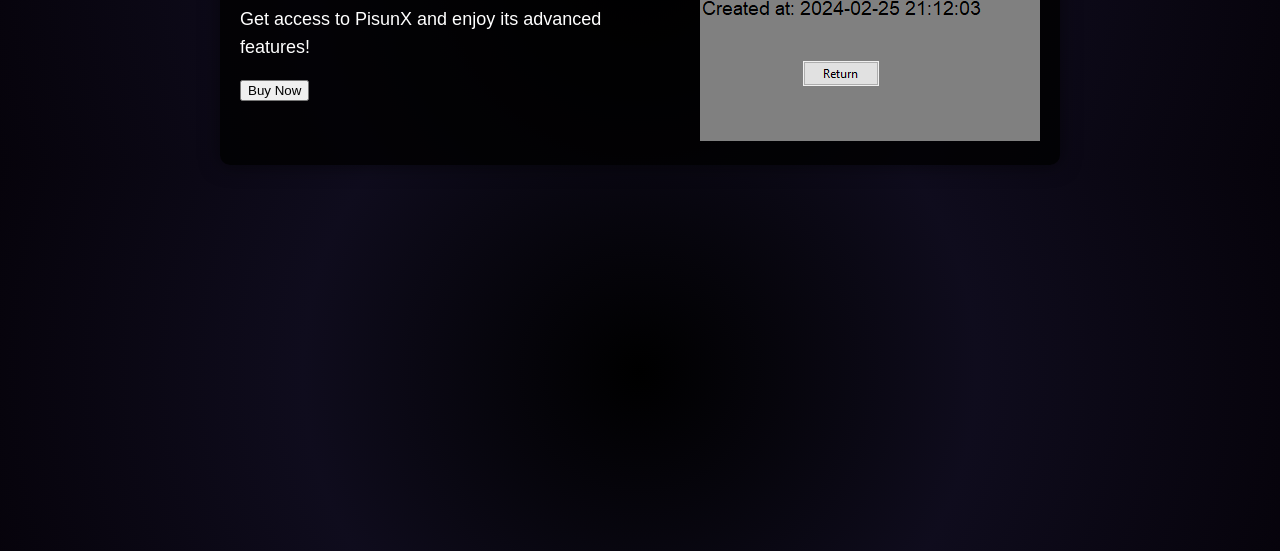
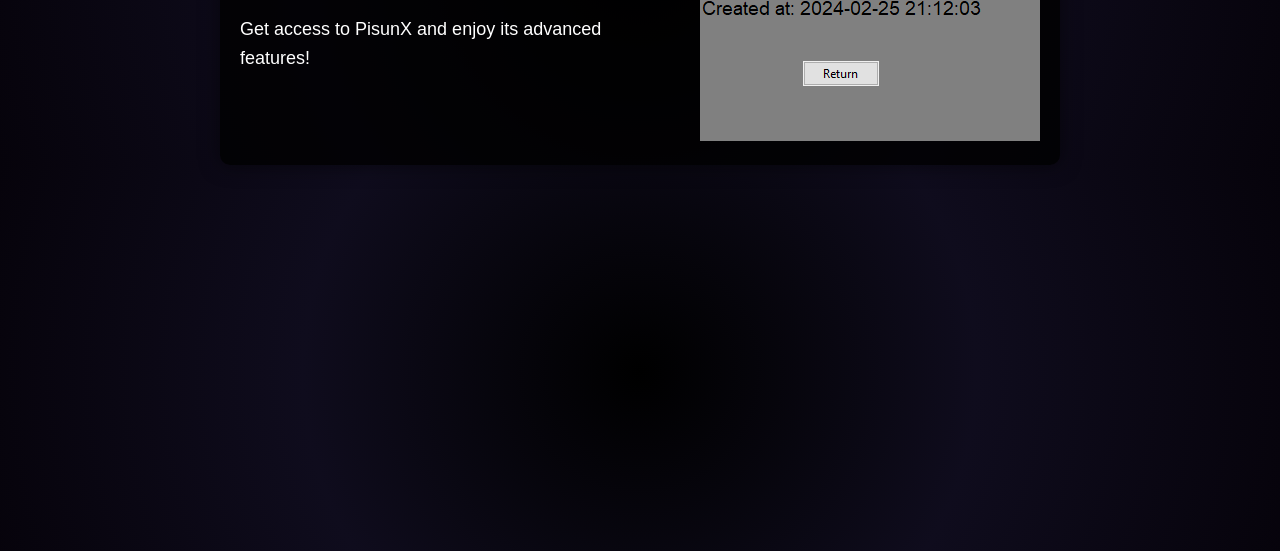
Before and after one commit to fayrikxx/PisunX.com, a plain HTML site: page purchase.html in a window 1280 px wide. Shown: the part 249-800 px from the top of the page. Drawn offline with Linux system fonts and the light colour scheme.

Commit message:
Update purchase.html

```diff
--- a/purchase.html
+++ b/purchase.html
@@ -25,7 +25,6 @@
             <div class="intro">
                 <h2>Purchase PisunX</h2>
                 <p>Get access to PisunX and enjoy its advanced features!</p>
-                <button id="buyNowBtn">Buy Now</button>
             </div>
             <div class="image">
                 <img src="photos/Sub.png" alt="Purchase Image">
```
